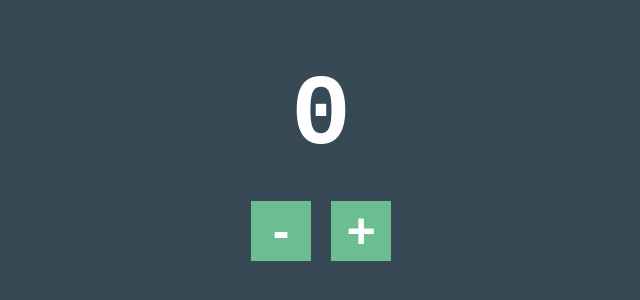
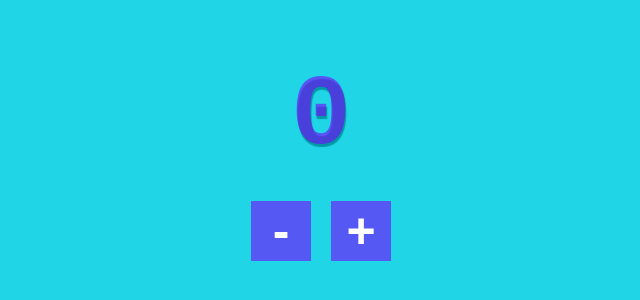
Before and after one commit to johncanero/number-state, a React (Create React App) app: page / in a window 1280 px wide. Shown: the part 120-420 px from the top of the page, without its empty margins (319-959 px from the left). Built offline with nearby package versions, Linux system fonts and the light colour scheme.

Commit message:
Update Styles of App.css

```diff
--- a/src/App.css
+++ b/src/App.css
@@ -4,12 +4,15 @@ body {
   padding: 50px;
   width: 300px;
   margin: 0 auto;
-  background-color: #374954;
+  background-color: #0cd2e4ea;
   text-align: center;
 }
 
 h1 {
   font-size: 100px;
+  color: #7c02ff97;
+  text-shadow: 1px 3px 1px #0093a0ea;
+
 }
 
 .container {
@@ -18,7 +21,7 @@ h1 {
 
 button {
   display: inline-block;
-  background-color: #6bbe92;
+  background-color: #7c02ff97;
   border: 0;
   width: 60px;
   margin: 10px;
```
